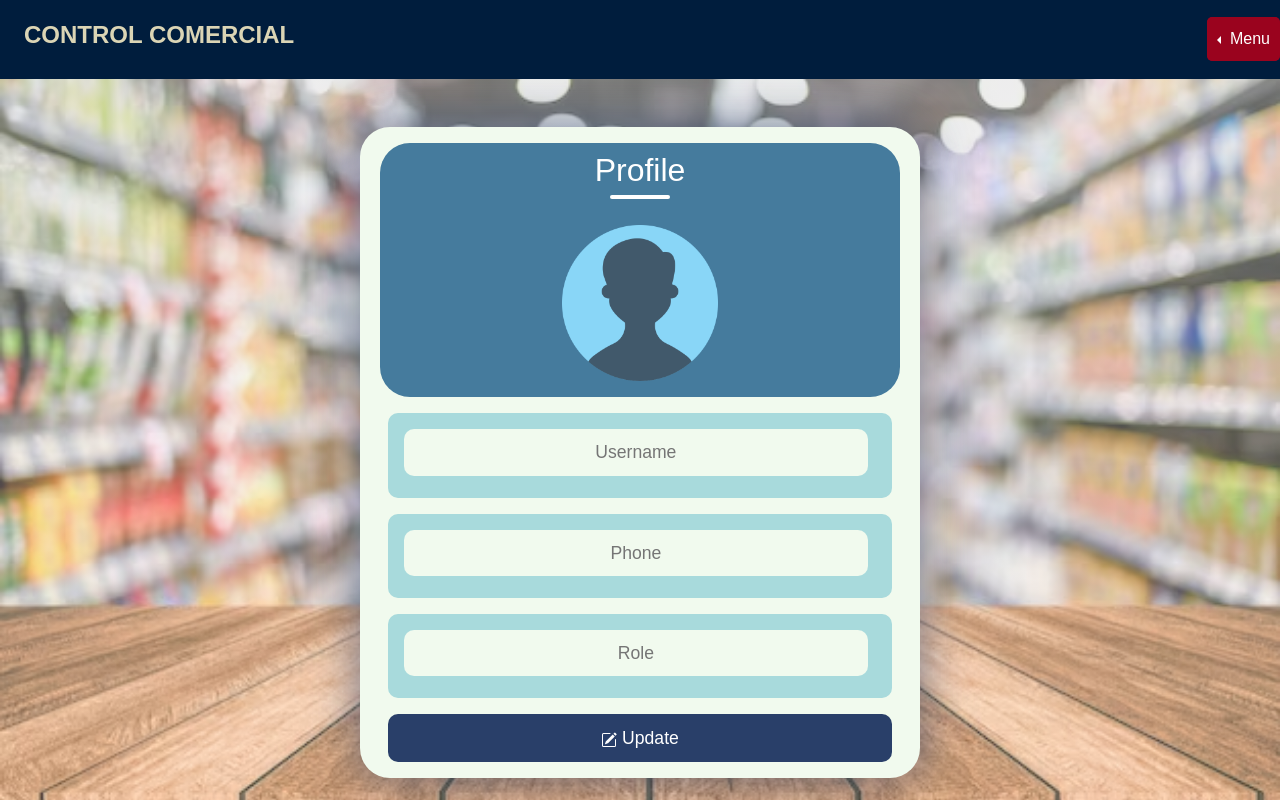
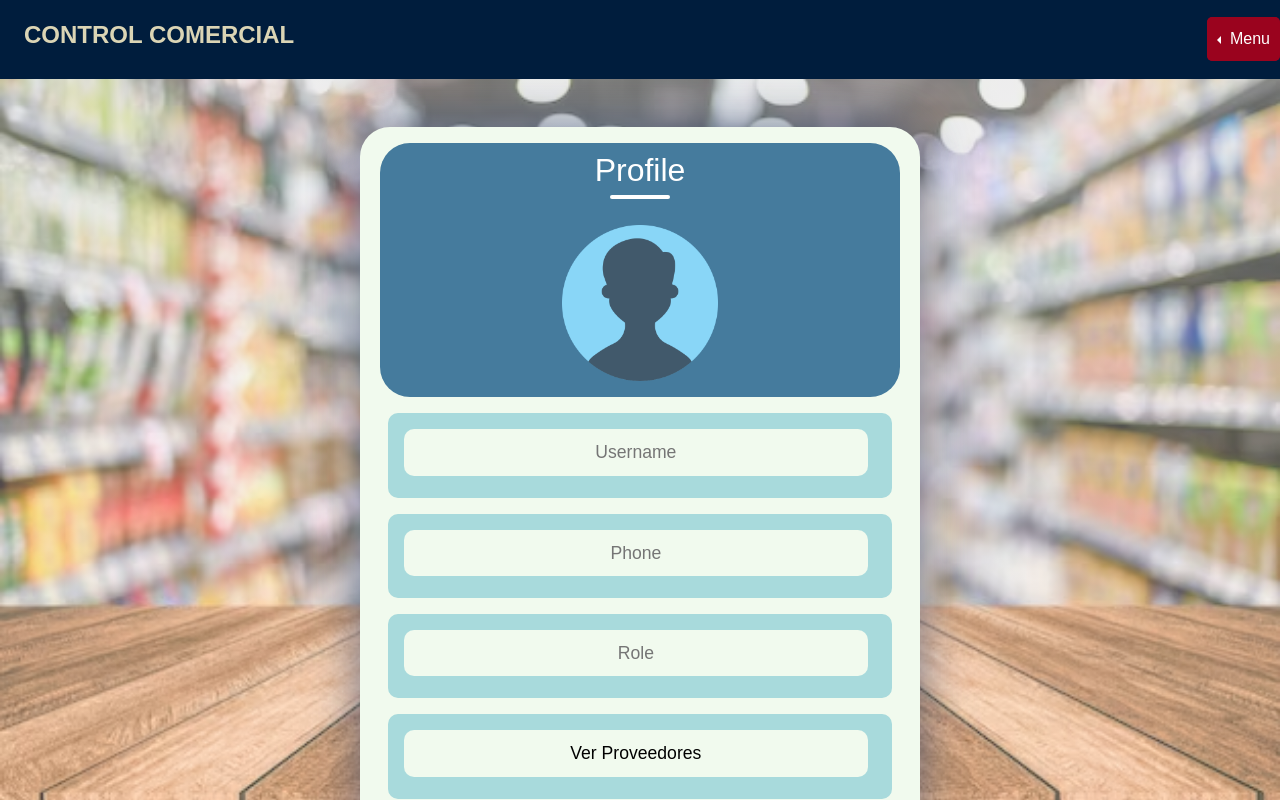
Before and after one commit to jruiz002/ControlComercial_Front, an Angular app in the folder ControlComercial_Front/: page /perfilOwner in a window 1280 px wide. Built offline with nearby package versions, Linux system fonts and the light colour scheme.

Commit message:
Se agregó el dropdowns de las vista navbar y perfilOwner

```diff
--- a/ControlComercial_Front/angular.json
+++ b/ControlComercial_Front/angular.json
@@ -29,6 +29,10 @@
               "src/styles.css"
             ],
             "scripts": [
+              "node_modules/jquery/dist/jquery.min.js",
+
+              "node_modules/@popperjs/core/dist/umd/popper.min.js",
+
               "node_modules/bootstrap/dist/js/bootstrap.min.js"
 
             ]
--- a/ControlComercial_Front/package.json
+++ b/ControlComercial_Front/package.json
@@ -18,7 +18,9 @@
     "@angular/platform-browser": "^16.2.0",
     "@angular/platform-browser-dynamic": "^16.2.0",
     "@angular/router": "^16.2.0",
+    "@popperjs/core": "^2.11.8",
     "bootstrap": "^5.3.2",
+    "jquery": "^3.7.1",
     "rxjs": "~7.8.0",
     "sweetalert2": "^11.9.0",
     "tslib": "^2.3.0",
--- a/ControlComercial_Front/src/app/components/perfil-owner/perfil-owner.component.html
+++ b/ControlComercial_Front/src/app/components/perfil-owner/perfil-owner.component.html
@@ -21,8 +21,18 @@
                                     <input  name="role"  type="text" class="field mt-3 ms-3 me-3" placeholder="Role">
                                 </div>
 
-                                <div class="input_container mb-3">
+                                <div  class="input_container mb-3">
+                                    <div  class="dropdown"  >
+                                        <button class="btn btn-secondary dropdown-toggle" class="field mt-3 ms-3 me-3" type="button" id="dropdownMenuButton1" data-bs-toggle="dropdown" aria-expanded="false">
+                                          Ver Proveedores
+                                        </button>
+                                        <ul class="dropdown-menu" aria-labelledby="dropdownMenuButton1">
+                                          <li><a class="dropdown-item" href="#">Action</a></li>
+                                          <li><a class="dropdown-item" href="#">Another action</a></li>
+                                          <li><a class="dropdown-item" href="#">Something else here</a></li>
 
+                                        </ul>
+                                      </div >
                                 </div>
 
                                 <button class="buttonModalNewUser">
```
Also changed, not shown: ControlComercial_Front/src/app/components/perfil-owner/perfil-owner.component.css (line endings or trailing spaces), 1 other file (tests, documents, lock files or other folders).
